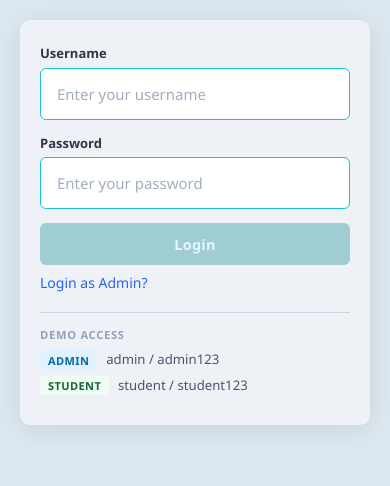
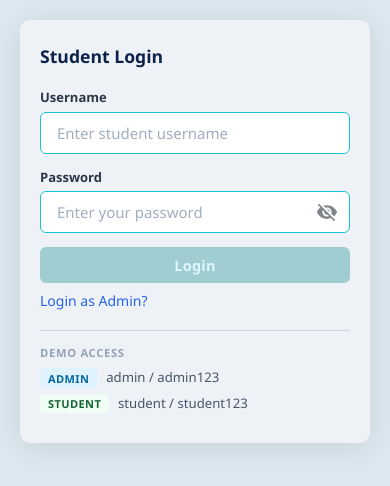
Before and after one commit to RajHarsh03/Student-Management-System-Angular, an Angular app in the folder student-management-system/: page /login in a window 390 px wide. Shown: the top 486 px of the page. Built offline with nearby package versions, Linux system fonts and the light colour scheme.

Commit message:
feat(auth): add role-based login toggle and password visibility

```diff
--- a/student-management-system/src/app/app.routes.ts
+++ b/student-management-system/src/app/app.routes.ts
@@ -3,7 +3,10 @@ import { Component } from '@angular/core';
 import { AuthGuard } from './auth/auth.guard';
 
 @Component({ standalone: true, template: '' })
-class DashboardPlaceholderComponent {}
+class AdminDashboardPlaceholder {}
+
+@Component({ standalone: true, template: '' })
+class StudentDashboardPlaceholder {}
 
 export const routes: Routes = [
   { path: '', redirectTo: 'login', pathMatch: 'full' },
@@ -13,8 +16,13 @@ export const routes: Routes = [
       import('./auth/auth.module').then(m => m.AuthModule)
   },
   {
-    path: 'dashboard',
-    component: DashboardPlaceholderComponent,
+    path: 'admin-dashboard',
+    component: AdminDashboardPlaceholder,
+    canActivate: [AuthGuard]
+  },
+  {
+    path: 'student-dashboard',
+    component: StudentDashboardPlaceholder,
     canActivate: [AuthGuard]
   },
   { path: '**', redirectTo: 'login' }
--- a/student-management-system/src/app/auth/login/login.css
+++ b/student-management-system/src/app/auth/login/login.css
@@ -2,8 +2,6 @@
   display: block;
   min-height: 100dvh;
 }
-
-/* ── Page background ──────────────────────────────────────── */
 
 .page {
   position: relative;
@@ -16,8 +14,6 @@
   overflow-x: hidden;
 }
 
-/* ── Cyan geometric accent ────────────────────────────────── */
-
 .cyan-accent {
   position: fixed;
   top: 0;
@@ -29,8 +25,6 @@
   z-index: 0;
 }
 
-/* ── Main inner panel ─────────────────────────────────────── */
-
 .main-panel {
   position: relative;
   z-index: 1;
@@ -38,7 +32,6 @@
   border-radius: 18px;
   width: 100%;
   max-width: 920px;
-  min-height: 460px;
   display: flex;
   align-items: center;
   padding: 3rem 3.5rem;
@@ -46,20 +39,12 @@
   box-shadow: 0 4px 32px rgba(0, 0, 0, 0.10);
 }
 
-/* ── Brand section ────────────────────────────────────────── */
-
 .brand-section {
   flex: 1;
   min-width: 0;
   display: flex;
   flex-direction: column;
   gap: 1.25rem;
-}
-
-.brand-block {
-  display: flex;
-  align-items: center;
-  gap: 1rem;
 }
 
 .brand-text {
@@ -91,10 +76,7 @@
   color: #4a5568;
   line-height: 1.75;
   max-width: 300px;
-  margin-top: 0.25rem;
 }
-
-/* ── Form section ─────────────────────────────────────────── */
 
 .form-section {
   flex: 1;
@@ -104,7 +86,12 @@
   flex-direction: column;
 }
 
-/* ── Error banner ─────────────────────────────────────────── */
+.form-mode-label {
+  font-size: 1.1rem;
+  font-weight: 700;
+  color: #0d2248;
+  margin-bottom: 1.25rem;
+}
 
 .error-banner {
   background: #fef2f2;
@@ -116,8 +103,6 @@
   margin-bottom: 1rem;
   line-height: 1.4;
 }
-
-/* ── Fields ───────────────────────────────────────────────── */
 
 .field {
   margin-bottom: 0.875rem;
@@ -134,7 +119,7 @@
 .field input {
   display: block;
   width: 100%;
-  height: 52px;
+  height: 42px;
   padding: 0 1rem;
   font-size: 0.9375rem;
   font-family: inherit;
@@ -175,6 +160,40 @@
   box-shadow: 0 0 0 3px rgba(239, 68, 68, 0.12);
 }
 
+.input-wrap {
+  position: relative;
+  display: flex;
+  align-items: center;
+}
+
+.input-wrap input {
+  width: 100%;
+  padding-right: 2.75rem;
+}
+
+.eye-btn {
+  position: absolute;
+  right: 0.75rem;
+  background: none;
+  border: none;
+  cursor: pointer;
+  padding: 0;
+  color: #80868b;
+  display: flex;
+  align-items: center;
+  justify-content: center;
+  transition: color 150ms;
+}
+
+.eye-btn:hover {
+  color: #3c4043;
+}
+
+.eye-btn:focus-visible {
+  outline: 2px solid #17c3d4;
+  border-radius: 3px;
+}
+
 .field-error {
   display: block;
   font-size: 0.8rem;
@@ -184,12 +203,10 @@
   line-height: 1.4;
 }
 
-/* ── Login button ─────────────────────────────────────────── */
-
 .btn-login {
   display: block;
   width: 100%;
-  height: 42px;
+  height: 36px;
   font-size: 0.9rem;
   font-family: inherit;
   font-weight: 600;
@@ -225,8 +242,6 @@
   cursor: not-allowed;
 }
 
-/* ── Admin login toggle ───────────────────────────────────── */
-
 .admin-login-toggle {
   background: none;
   border: none;
@@ -250,8 +265,6 @@
   outline-offset: 2px;
   border-radius: 3px;
 }
-
-/* ── Demo access ──────────────────────────────────────────── */
 
 .demo-access {
   margin-top: 0.75rem;
@@ -304,8 +317,6 @@
   line-height: 1.5;
 }
 
-/* ── Reduced motion ───────────────────────────────────────── */
-
 @media (prefers-reduced-motion: reduce) {
   *, *::before, *::after {
     transition: none !important;
@@ -313,68 +324,22 @@
   }
 }
 
-/* ── Tablet (≤ 900px) ─────────────────────────────────────── */
-
 @media (max-width: 900px) {
-  .cyan-accent {
-    width: 220px;
-  }
-
-  .main-panel {
-    padding: 2.5rem 2rem;
-    gap: 2rem;
-  }
-
-  .brand-tagline {
-    display: none;
-  }
+  .cyan-accent { width: 220px; }
+  .main-panel { padding: 2.5rem 2rem; gap: 2rem; }
+  .brand-tagline { display: none; }
 }
 
-/* ── Hide brand, single column below 700px ────────────────── */
-
 @media (max-width: 700px) {
-  .cyan-accent {
-    display: none;
-  }
-
-  .page {
-    background: #dde8f0;
-    align-items: flex-start;
-    padding: 1.5rem 1.25rem;
-  }
-
-  .main-panel {
-    flex-direction: column;
-    align-items: flex-start;
-    min-height: unset;
-    padding: 2rem 1.5rem;
-    gap: 1.5rem;
-    border-radius: 12px;
-  }
-
-  .brand-section {
-    width: 100%;
-  }
-
-  .form-section {
-    max-width: 100%;
-    width: 100%;
-  }
+  .cyan-accent { display: none; }
+  .page { align-items: flex-start; padding: 1.5rem 1.25rem; }
+  .main-panel { flex-direction: column; align-items: flex-start; min-height: unset; padding: 2rem 1.5rem; gap: 1.5rem; border-radius: 12px; }
+  .brand-section { width: 100%; }
+  .form-section { max-width: 100%; width: 100%; }
 }
 
-/* ── Mobile (≤ 480px) ─────────────────────────────────────── */
-
 @media (max-width: 480px) {
-  .page {
-    padding: 1.25rem;
-  }
-
-  .main-panel {
-    padding: 1.5rem 1.25rem;
-    border-radius: 10px;
-  }
-
-  .brand-section {
-    display: none;
-  }
+  .page { padding: 1.25rem; }
+  .main-panel { padding: 1.5rem 1.25rem; border-radius: 10px; }
+  .brand-section { display: none; }
 }
--- a/student-management-system/src/app/auth/login/login.html
+++ b/student-management-system/src/app/auth/login/login.html
@@ -1,24 +1,23 @@
 <div class="page">
 
-  <!-- Cyan geometric accent on the left edge -->
   <div class="cyan-accent"></div>
 
-  <!-- Large inner panel sitting over the accent -->
   <div class="main-panel">
 
-    <!-- Left branding section -->
     <div class="brand-section">
-      <div class="brand-block">
       <div class="brand-text">
         <p class="brand-title">STUDENT MANAGEMENT</p>
         <p class="brand-subtitle">SYSTEM</p>
       </div>
-      </div>
       <p class="brand-tagline">A centralized platform for managing student records, courses, and academic progress.</p>
     </div>
 
-    <!-- Right form section -->
     <div class="form-section">
+
+      <div class="form-mode-label">
+        <span *ngIf="!isAdminMode">Student Login</span>
+        <span *ngIf="isAdminMode">Admin Login</span>
+      </div>
 
       <div class="error-banner" *ngIf="errorMessage">
         {{ errorMessage }}
@@ -32,7 +31,7 @@
             id="username"
             type="text"
             formControlName="username"
-            placeholder="Enter your username"
+            [placeholder]="isAdminMode ? 'Enter admin username' : 'Enter student username'"
             [class.input-error]="username.invalid && username.touched"
           />
           <span class="field-error" *ngIf="username.invalid && username.touched">
@@ -42,13 +41,25 @@
 
         <div class="field">
           <label for="password">Password</label>
+          <div class="input-wrap">
             <input
               id="password"
-            type="password"
+              [type]="showPassword ? 'text' : 'password'"
               formControlName="password"
               placeholder="Enter your password"
               [class.input-error]="password.invalid && password.touched"
             />
+            <button type="button" class="eye-btn" (click)="togglePassword()">
+              <!-- eye open — password visible -->
+              <svg *ngIf="showPassword" xmlns="http://www.w3.org/2000/svg" width="22" height="22" viewBox="0 0 24 24" fill="currentColor">
+                <path d="M12 4.5C7 4.5 2.73 7.61 1 12c1.73 4.39 6 7.5 11 7.5s9.27-3.11 11-7.5c-1.73-4.39-6-7.5-11-7.5zm0 12.5c-2.76 0-5-2.24-5-5s2.24-5 5-5 5 2.24 5 5-2.24 5-5 5zm0-8c-1.66 0-3 1.34-3 3s1.34 3 3 3 3-1.34 3-3-1.34-3-3-3z"/>
+              </svg>
+              <!-- eye off — password hidden -->
+              <svg *ngIf="!showPassword" xmlns="http://www.w3.org/2000/svg" width="22" height="22" viewBox="0 0 24 24" fill="currentColor">
+                <path d="M12 7c2.76 0 5 2.24 5 5 0 .65-.13 1.26-.36 1.83l2.92 2.92c1.51-1.26 2.7-2.89 3.43-4.75-1.73-4.39-6-7.5-11-7.5-1.4 0-2.74.25-3.98.7l2.16 2.16C10.74 7.13 11.35 7 12 7zM2 4.27l2.28 2.28.46.46C3.08 8.3 1.78 10.02 1 12c1.73 4.39 6 7.5 11 7.5 1.55 0 3.03-.3 4.38-.84l.42.42L19.73 22 21 20.73 3.27 3 2 4.27zM7.53 9.8l1.55 1.55c-.05.21-.08.43-.08.65 0 1.66 1.34 3 3 3 .22 0 .44-.03.65-.08l1.55 1.55c-.67.33-1.41.53-2.2.53-2.76 0-5-2.24-5-5 0-.79.2-1.53.53-2.2zm4.31-.78l3.15 3.15.02-.16c0-1.66-1.34-3-3-3l-.17.01z"/>
+              </svg>
+            </button>
+          </div>
           <span class="field-error" *ngIf="password.invalid && password.touched">
             <span *ngIf="password.hasError('required')">Password is required.</span>
             <span *ngIf="password.hasError('minlength')">Minimum 6 characters required.</span>
@@ -61,8 +72,9 @@
 
       </form>
 
-      <button type="button" class="admin-login-toggle">
-        Login as Admin?
+      <button type="button" class="admin-login-toggle" (click)="toggleMode()">
+        <span *ngIf="!isAdminMode">Login as Admin?</span>
+        <span *ngIf="isAdminMode">Login as Student?</span>
       </button>
 
       <div class="demo-access">
--- a/student-management-system/src/app/auth/login/login.ts
+++ b/student-management-system/src/app/auth/login/login.ts
@@ -12,6 +12,8 @@ import { AuthService } from '../auth.service';
 export class LoginComponent {
 
   errorMessage: string = '';
+  isAdminMode: boolean = false;
+  showPassword: boolean = false;
 
   loginForm = new FormGroup({
     username: new FormControl('', [Validators.required]),
@@ -28,6 +30,17 @@ export class LoginComponent {
     return this.loginForm.get('password')!;
   }
 
+  toggleMode(): void {
+    this.isAdminMode = !this.isAdminMode;
+    this.errorMessage = '';
+    this.showPassword = false;
+    this.loginForm.reset();
+  }
+
+  togglePassword(): void {
+    this.showPassword = !this.showPassword;
+  }
+
   onSubmit(): void {
     this.loginForm.markAllAsTouched();
 
@@ -41,10 +54,20 @@ export class LoginComponent {
 
     if (success) {
       const role = this.authService.getRole();
+      const expectedRole = this.isAdminMode ? 'admin' : 'student';
+
+      if (role !== expectedRole) {
+        this.authService.logout();
+        this.errorMessage = this.isAdminMode
+          ? 'Access denied. Use admin credentials here.'
+          : 'Access denied. Use student credentials here.';
+        return;
+      }
+
       if (role === 'admin') {
-        this.router.navigate(['/dashboard']);
+        this.router.navigate(['/admin-dashboard']);
       } else {
-        this.router.navigate(['/dashboard']);
+        this.router.navigate(['/student-dashboard']);
       }
     } else {
       this.errorMessage = 'Invalid username or password';
```
Lines whose indentation alone changed are shown as unchanged.
